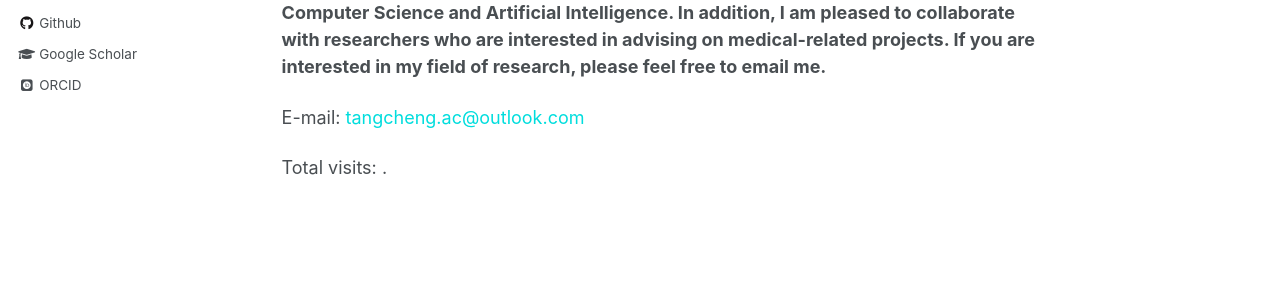
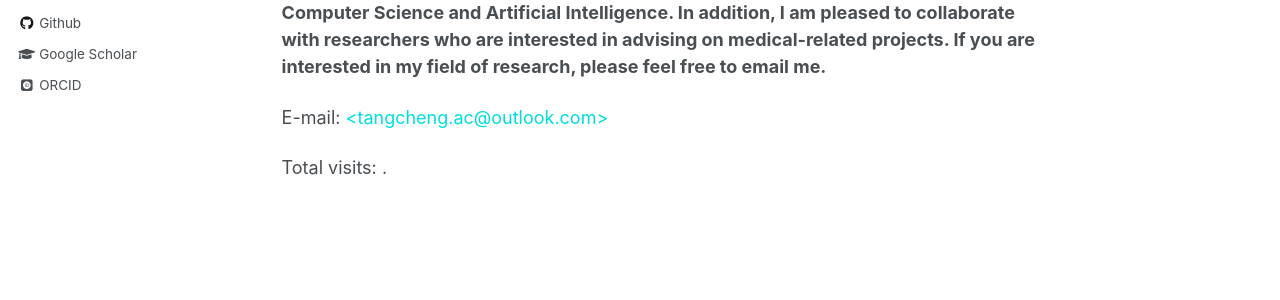
Before and after one commit to ChengTANG-AI/chengtang-ai.github.io, a Jekyll site: the page built from _pages/about.md, in a window 1280 px wide. Shown: the part 432-732 px from the top of the page. Built offline with Jekyll 4.4.1, drawn with Linux system fonts in a browser that asks for light colours; some web fonts are replaced; comment, search, counter and statistics services are not loaded; some of the changed lines change nothing that is shown.

Commit message:
Update about.md

```diff
--- a/_pages/about.md
+++ b/_pages/about.md
@@ -18,7 +18,7 @@ Outside of research, I enjoy **traveling** and **photography**.
 
 **I am looking for M.E. / B.E. students majoring in engineering, but not limited to, Computer Science and Artificial Intelligence. In addition, I am pleased to collaborate with researchers who are interested in advising on medical-related projects. If you are interested in my field of research, please feel free to email me.**
 
-E-mail: <font color="#00dddd">tangcheng.ac@outlook.com</font><br />
+E-mail: <font color="#00dddd"><tangcheng.ac@outlook.com></font><br />
 
 
 <script async src="//busuanzi.ibruce.info/busuanzi/2.3/busuanzi.pure.mini.js"></script>
```
